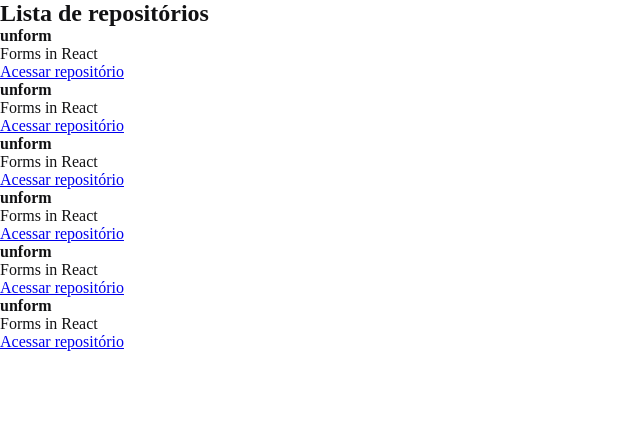
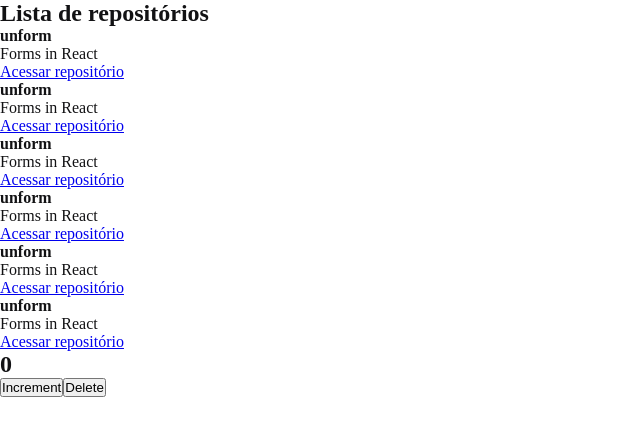
Before and after one commit to michelwene/react-explorer, a React app: page / in a window 1280 px wide. Shown: the top 436 px of the page, without its empty margins (0-640 px from the left). Built offline with nearby package versions, Linux system fonts and the light colour scheme.

Commit message:
using useState

```diff
--- a/src/App.jsx
+++ b/src/App.jsx
@@ -1,6 +1,12 @@
+import { Counter } from "./components/Counter.jsx";
 import { RepositoryList } from "./components/RepositoryList.jsx";
 import "./styles/global.scss";
 
 export function App() {
-  return <RepositoryList />;
+  return (
+    <>
+      <RepositoryList />
+      <Counter />
+    </>
+  );
 }
--- /dev/null
+++ b/src/components/Counter.jsx
@@ -0,0 +1,27 @@
+import { useState } from "react";
+
+export function Counter() {
+  const [counter, setCounter] = useState(0);
+
+  function increment() {
+    setCounter(counter + 1);
+  }
+
+  function deleteIncrement() {
+    if (counter != 0) {
+      setCounter(counter - 1);
+    }
+  }
+
+  return (
+    <div>
+      <h2>{counter}</h2>
+      <button type="button" onClick={increment}>
+        Increment
+      </button>
+      <button type="button" onClick={deleteIncrement}>
+        Delete
+      </button>
+    </div>
+  );
+}
```
